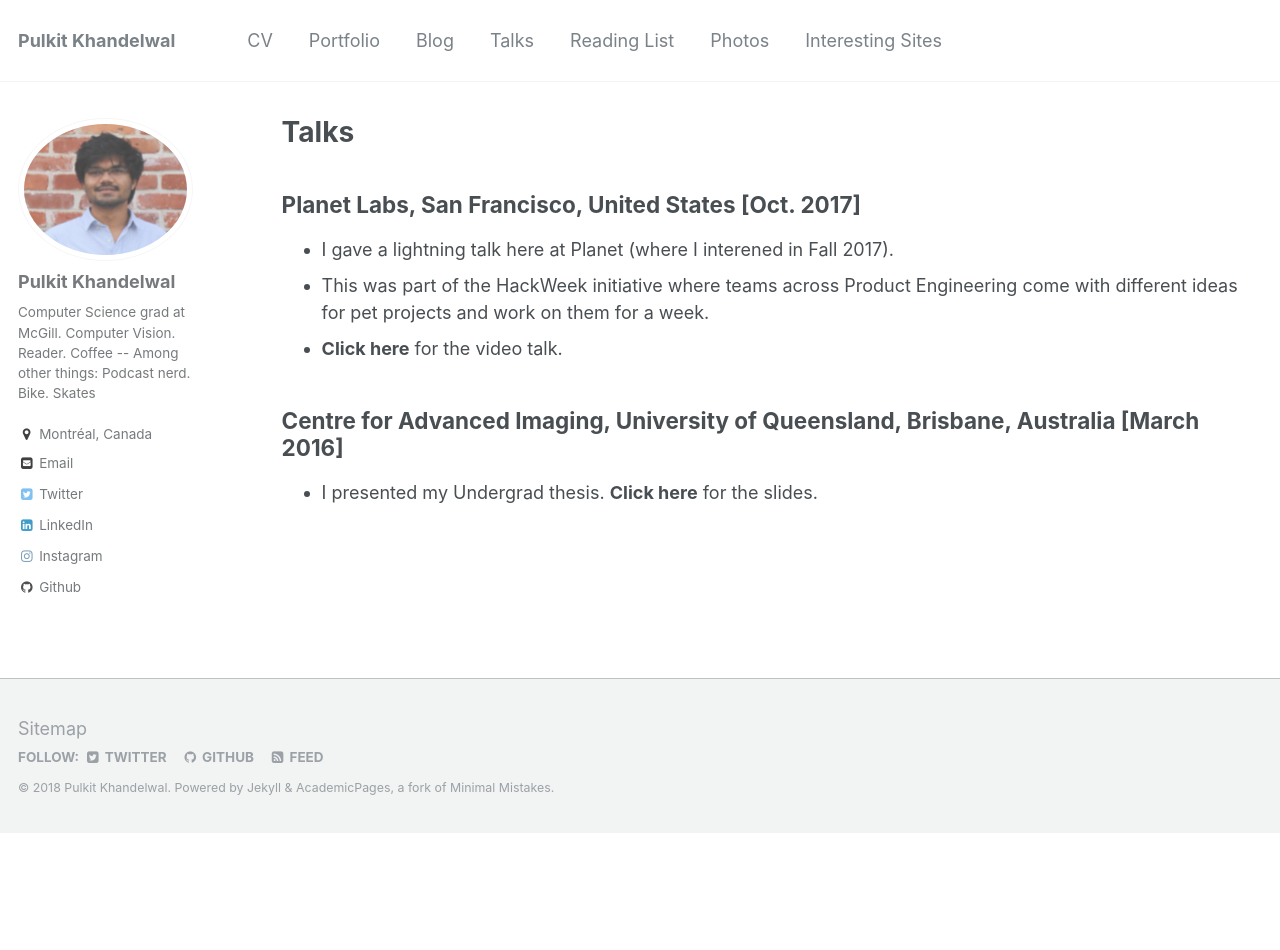
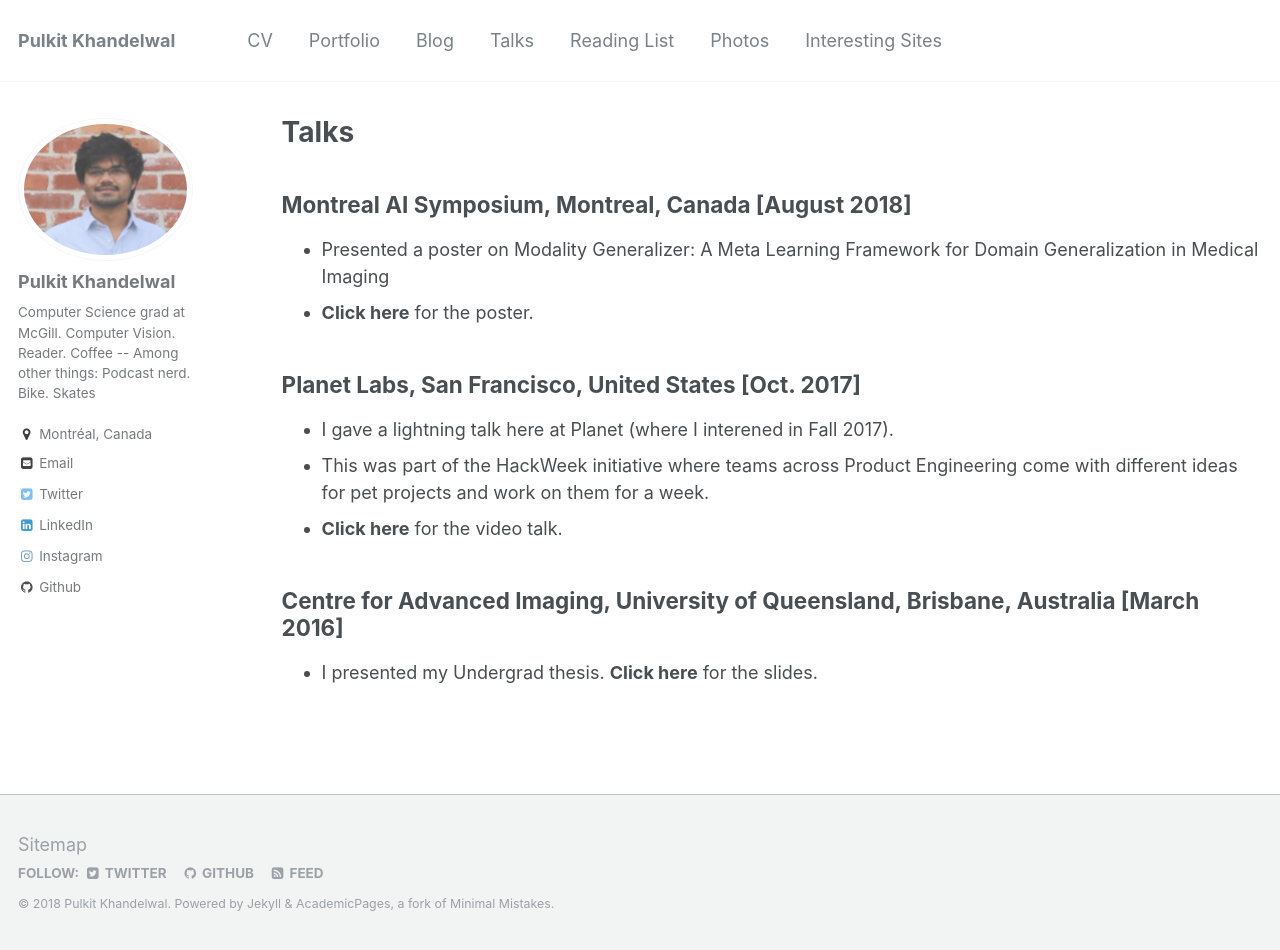
Before and after one commit to Pulkit-Khandelwal/pulkit-khandelwal.github.io, a Jekyll site: the page built from _pages/talks.md, in a window 1280 px wide and 950 px high. Built offline with Jekyll 4.4.1, drawn with Linux system fonts in a browser that asks for light colours.

Commit message:
update MAIS poster

```diff
--- a/_pages/talks.md
+++ b/_pages/talks.md
@@ -4,6 +4,10 @@ title: "Talks"
 permalink: /talks/
 author_profile: true
 ---
+
+## Montreal AI Symposium, Montreal, Canada [August 2018]
+* Presented a poster on Modality Generalizer: A Meta Learning Framework for Domain Generalization in Medical Imaging
+* [**Click here**](https://drive.google.com/file/d/1zBAKiiXr1-HIOd3-5-InWHX7zY48wDwW/view?usp=sharing) for the poster.
 
 ## Planet Labs, San Francisco, United States [Oct. 2017]
 * I gave a lightning talk here at Planet (where I interened in Fall 2017).
```
